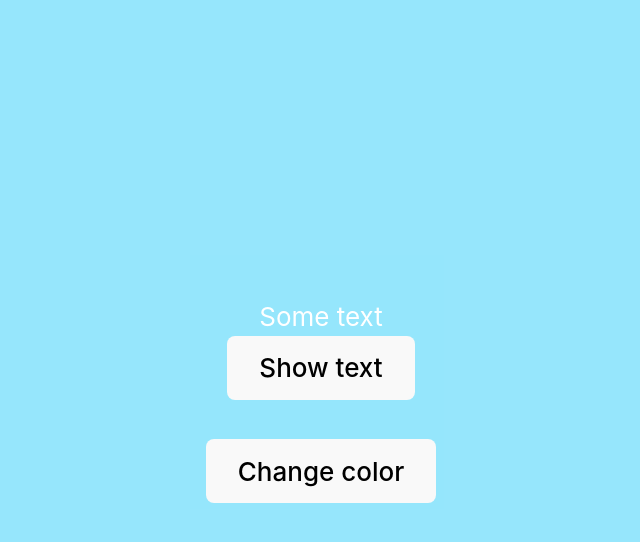
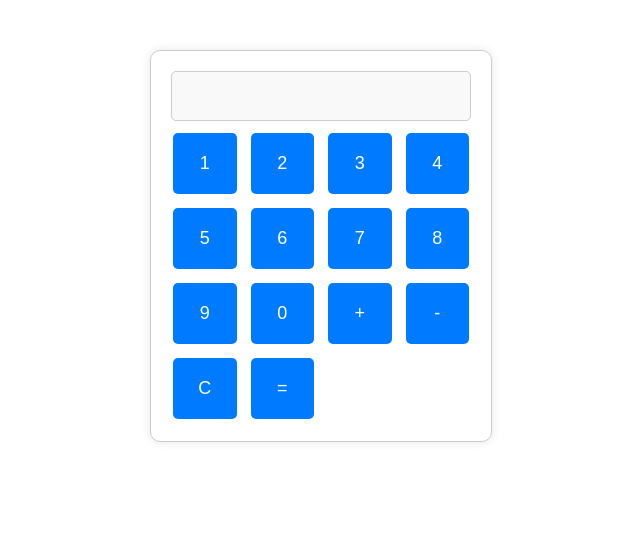
Before and after one commit to nnoskov/Mod_2_Frontend, a React (Vite) app: page / in a window 1280 px wide. Shown: the top 542 px of the page, without its empty margins (319-959 px from the left). Built offline with nearby package versions, Linux system fonts and the light colour scheme.

Commit message:
Task_3 Calculator is completed.

```diff
--- a/src/App.jsx
+++ b/src/App.jsx
@@ -1,13 +1,65 @@
-import styles from './App.module.css';
-import { MyComponent } from './MyComponent';
+import { useState } from 'react';
+import style from './App.module.css';
 
 export const App = () => {
+	const [input, setInput] = useState('');
+	const [isResult, setIsResult] = useState(false);
+
+	const buttons = [
+		{ label: '1', value: '1' },
+		{ label: '2', value: '2' },
+		{ label: '3', value: '3' },
+		{ label: '4', value: '4' },
+		{ label: '5', value: '5' },
+		{ label: '6', value: '6' },
+		{ label: '7', value: '7' },
+		{ label: '8', value: '8' },
+		{ label: '9', value: '9' },
+		{ label: '0', value: '0' },
+		{ label: '+', value: '+' },
+		{ label: '-', value: '-' },
+		{ label: 'C', value: 'C' },
+		{ label: '=', value: '=' },
+	];
+
+	const handleButtonClick = (value) => {
+		if (value === '=') {
+			handleCalculate();
+		} else if (value === 'C') {
+			handleClear();
+		} else {
+			setInput((prev) => prev + value);
+			setIsResult(false);
+		}
+	};
+
+	const handleClear = () => {
+		setInput('');
+	};
+
+	const handleCalculate = () => {
+		try {
+			setInput(eval(input));
+		} catch (error) {
+			console.error(error);
+			setInput('Error');
+		} finally {
+			setIsResult(true);
+		}
+	};
+
 	return (
-		<div className={styles.app}>
-			<header className={styles.header}>
-				Some text
-				<MyComponent />
-			</header>
+		<div className={style.calculator}>
+			<div className={style.display}>
+				<div className={isResult ? style.result : style.expression}>{input}</div>
+			</div>
+			<div className={style.buttons}>
+				{buttons.map(({ label, value }) => (
+					<button key={value} onClick={() => handleButtonClick(value)}>
+						{label}
+					</button>
+				))}
+			</div>
 		</div>
 	);
 };
--- a/src/App.module.css
+++ b/src/App.module.css
@@ -1,14 +1,49 @@
-.app {
-	text-align: center;
+.calculator {
+	width: 300px;
+	margin: 50px auto;
+	border: 1px solid #ccc;
+	border-radius: 10px;
+	padding: 20px;
+	box-shadow: 0 0 10px rgba(0, 0, 0, 0.1);
 }
 
-.header {
-	background-color: #61dafbaa;
-	min-height: 100vh;
-	display: flex;
-	flex-direction: column;
-	align-items: center;
-	justify-content: center;
-	font-size: calc(10px + 2vmin);
+.display {
+	height: 28px;
+	background-color: #f9f9f9;
+	border: 1px solid #ccc;
+	border-radius: 5px;
+	padding: 10px;
+	text-align: right;
+	font-size: 28px;
+
+}
+
+.expression {
+	color: #888;
+}
+
+.result {
+	color: #0056b3;
+}
+
+.buttons {
+	display: grid;
+	margin-top: 10px;
+	grid-template-columns: repeat(4, 1fr);
+	gap: 10px;
+}
+
+button {
+	padding: 20px;
+	font-size: 18px;
+	border: none;
+	margin: 2px;
+	border-radius: 5px;
+	background-color: #007bff;
 	color: white;
+	cursor: pointer;
 }
+
+button:hover {
+	background-color: #0056b3;
+}
--- a/src/MyComponent.jsx
+++ /dev/null
@@ -1,25 +0,0 @@
-import { useState } from 'react';
-import style from './MyComponent.module.css';
-export const MyComponent = () => {
-	const [showText, setShowText] = useState(false);
-	const [showRedText, setShowRedText] = useState(false);
-
-	const onToggleText = () => {
-		setShowText(!showText);
-	};
-
-	const onColorChange = () => {
-		setShowRedText(!showRedText);
-	};
-	const text = (
-		<div className={showRedText ? style.red : style.white}>Text for showing</div>
-	);
-	return (
-		<>
-			{showText && text}
-			<button onClick={onToggleText}>Show text</button>
-			<br />
-			<button onClick={onColorChange}>Change color</button>
-		</>
-	);
-};
--- a/src/MyComponent.module.css
+++ /dev/null
@@ -1,7 +0,0 @@
-.red {
-	color: red;
-}
-
-.white {
-	color: white;
-}
--- a/src/index.css
+++ /dev/null
@@ -1,71 +0,0 @@
-:root {
-	font-family: Inter, system-ui, Avenir, Helvetica, Arial, sans-serif;
-	line-height: 1.5;
-	font-weight: 400;
-
-	color-scheme: light dark;
-	color: rgba(255, 255, 255, 0.87);
-	background-color: #242424;
-
-	font-synthesis: none;
-	text-rendering: optimizeLegibility;
-	-webkit-font-smoothing: antialiased;
-	-moz-osx-font-smoothing: grayscale;
-}
-
-a {
-	font-weight: 500;
-	color: #646cff;
-	text-decoration: inherit;
-}
-
-a:hover {
-	color: #535bf2;
-}
-
-body {
-	margin: 0;
-	min-width: 320px;
-	min-height: 100vh;
-}
-
-h1 {
-	font-size: 3.2em;
-	line-height: 1.1;
-}
-
-button {
-	border-radius: 8px;
-	border: 1px solid transparent;
-	padding: 0.6em 1.2em;
-	font-size: 1em;
-	font-weight: 500;
-	font-family: inherit;
-	background-color: #1a1a1a;
-	cursor: pointer;
-	transition: border-color 0.25s;
-}
-
-button:hover {
-	border-color: #646cff;
-}
-
-button:focus,
-button:focus-visible {
-	outline: 4px auto -webkit-focus-ring-color;
-}
-
-@media (prefers-color-scheme: light) {
-	:root {
-		color: #213547;
-		background-color: #ffffff;
-	}
-
-	a:hover {
-		color: #747bff;
-	}
-
-	button {
-		background-color: #f9f9f9;
-	}
-}
```
Also changed, not shown: src/main.jsx (+7 -8 lines).
